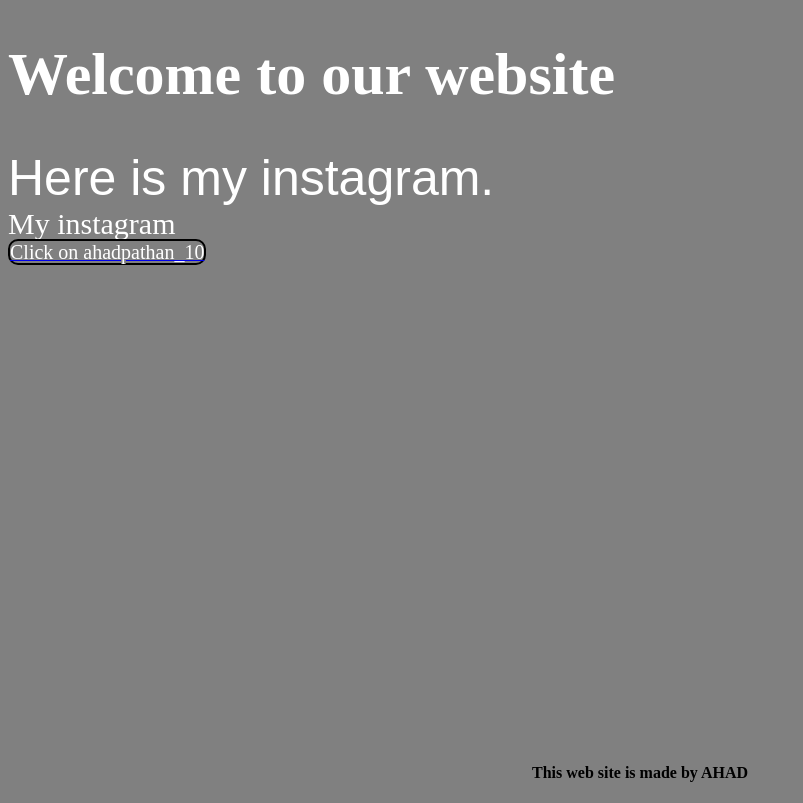
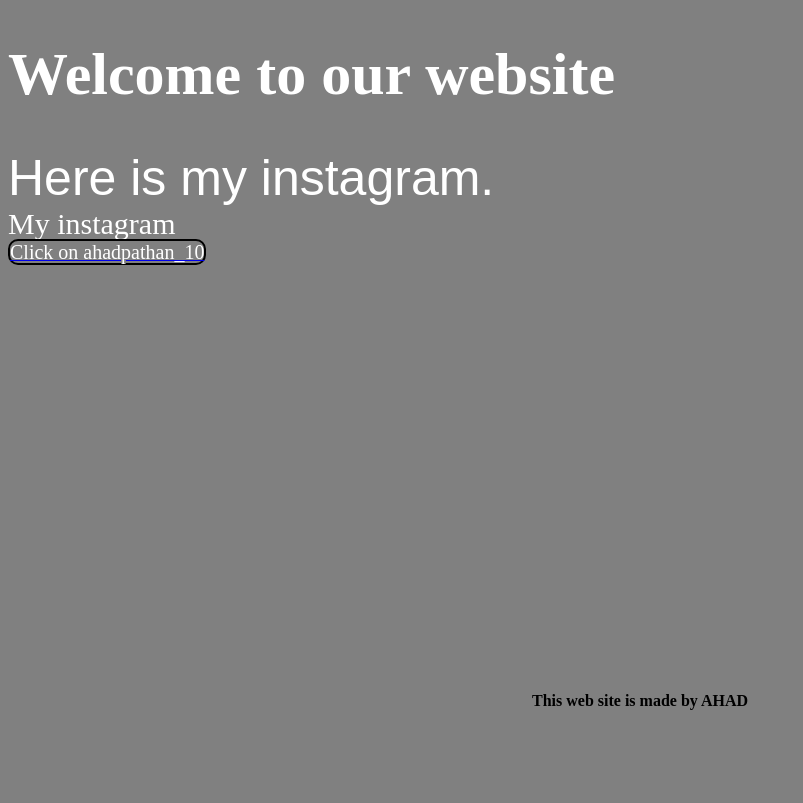
Before and after one commit to ahad1000/ahadweb.com, a plain HTML site: page index.html in a window 1280 px wide. Shown: the whole page, without its empty margins (0-803 px from the left). Drawn offline with Linux system fonts and the light colour scheme.

Commit message:
Add files via upload

```diff
--- a/index.html
+++ b/index.html
@@ -67,7 +67,7 @@
     <span1>My instagram</span1><br>
     <a href="https://www.instagram.com/ahadpathan_10/" target="_blank">
         <span2> Click on ahadpathan_10</span2> <br>
-    </a> <br><br><br><br><br><br><br><br><br><br><br><br><br><br><br><br><br><br><br><br><br>
+    </a> <br><br><br><br><br><br><br><br><br><br><br><br><br><br><br><br><br>
 
     <h4 id="ahad">This web site is made by AHAD</h4>
 
```
